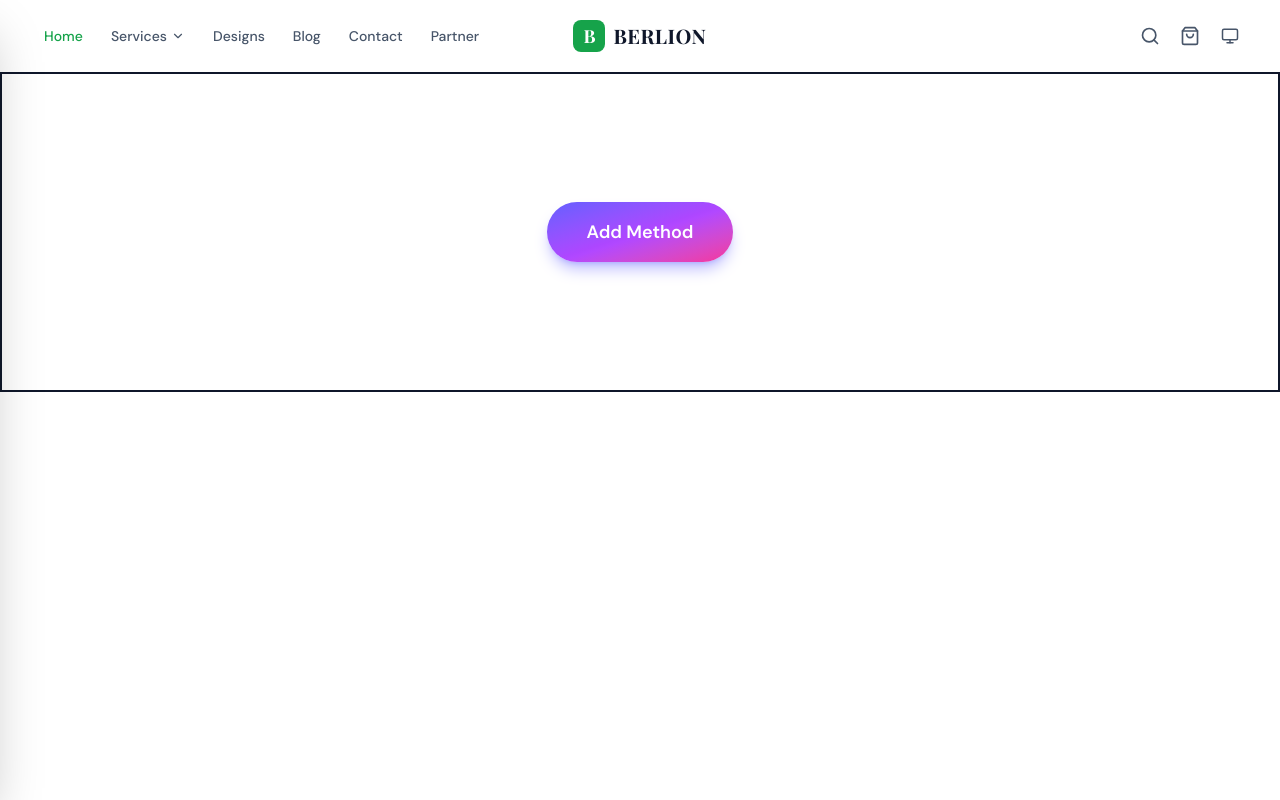
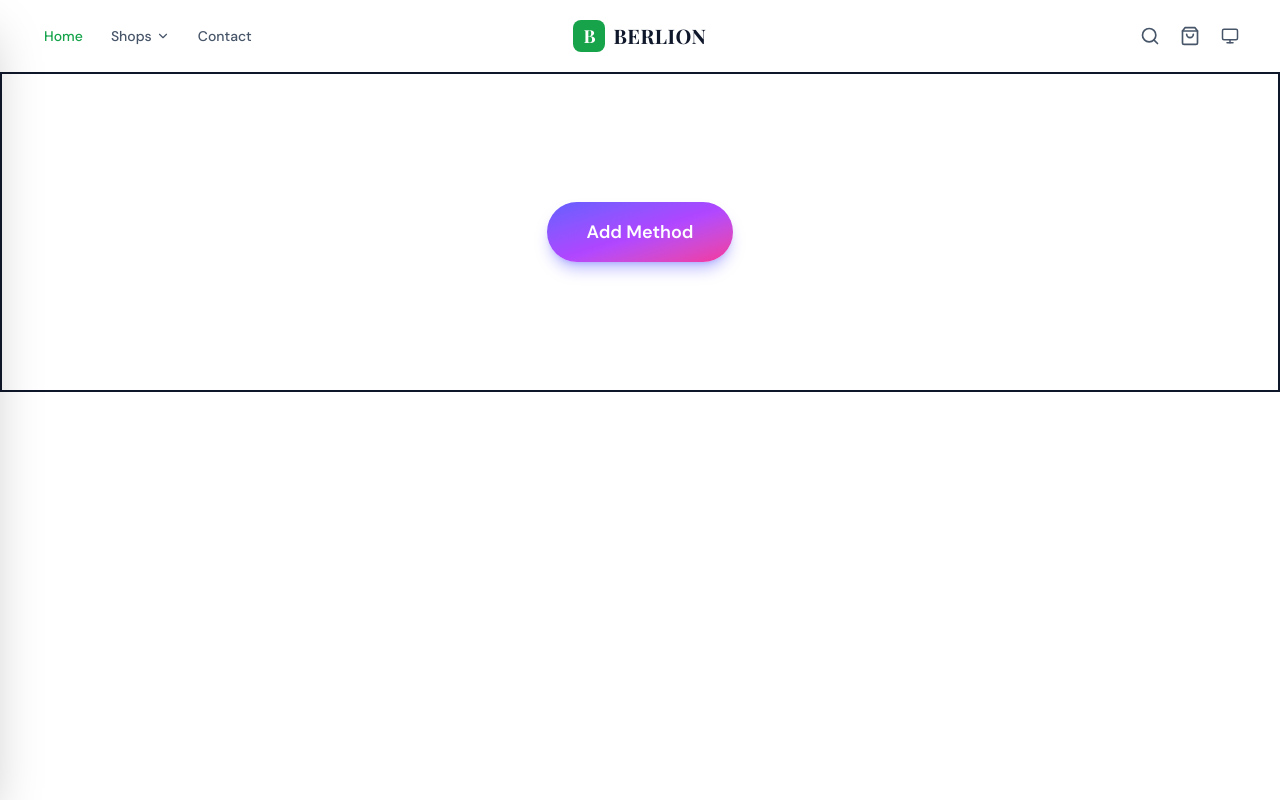
Before and after one commit to aswin-john/arttech-shop, a React (Vite) app in the folder frontend/arttech-shop/: page / in a window 1280 px wide. Built offline with nearby package versions, Linux system fonts and the light colour scheme.

Commit message:
refactor: update navigation menu links and comment out unused sections in Header component

```diff
--- a/frontend/arttech-shop/src/components/Header/Header.tsx
+++ b/frontend/arttech-shop/src/components/Header/Header.tsx
@@ -5,11 +5,11 @@ import type { NavLink } from './types';
 
 const NAV_LINKS: NavLink[] = [
   { label: 'Home', href: '#', isActive: true },
-  { label: 'Services', href: '#services', hasDropdown: true },
-  { label: 'Designs', href: '#designs' },
-  { label: 'Blog', href: '#blog' },
+  // { label: 'Services', href: '#services', hasDropdown: true },
+  { label: 'Shops', href: '#shops' , hasDropdown: true},
+  // { label: 'Blog', href: '#blog' },
   { label: 'Contact', href: '#contact' },
-  { label: 'Partner', href: '#partner' },
+  // { label: 'Partner', href: '#partner' },
 ];
 
 /** Search icon SVG */
```
